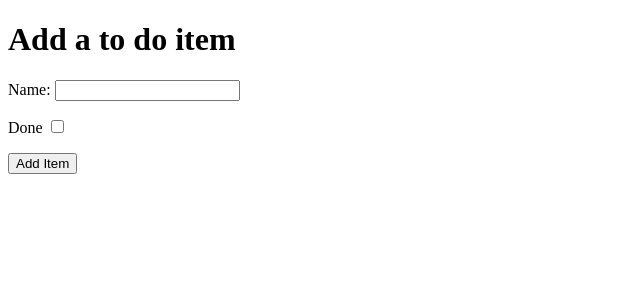
After one commit to markj0hnst0n/hello-django-code-inst, a Django app: page /add in a window 1280 px wide. The commit adds this page. Shown: the top 300 px of the page, without its empty margins (0-640 px from the left). Run offline with Django 3.2, Linux system fonts and the light colour scheme.

Commit message:
folloed as far as the forms video

```diff
--- a/django_todo/urls.py
+++ b/django_todo/urls.py
@@ -15,9 +15,10 @@ Including another URLconf
 """
 from django.contrib import admin
 from django.urls import path
-from todo.views import get_todo_list
+from todo.views import get_todo_list, add_item
 
 urlpatterns = [
     path('admin/', admin.site.urls),
-    path('', get_todo_list, name='get_todo_list')
+    path('', get_todo_list, name='get_todo_list'),
+    path('add', add_item, name='add')
 ]
--- a/todo/models.py
+++ b/todo/models.py
@@ -1,6 +1,8 @@
 from django.db import models
 
 # Create your models here.
+
+
 class Item(models.Model):
     name = models.CharField(max_length=50, null=False, blank=False)
     done = models.BooleanField(null=False, blank=False, default=False)
--- /dev/null
+++ b/todo/templates/todo/add_item.html
@@ -0,0 +1,31 @@
+<!DOCTYPE html>
+<html lang="en">
+<head>
+    <meta charset="UTF-8">
+    <meta name="viewport" content="width=<device-width>, initial-scale=1.0">
+    <title>Document</title>
+</head>
+<body>
+    <h1>Add a to do item</h1>
+    <form method="POST" action="add">
+        {% csrf_token %}
+        <div>
+            <p>
+                <label for="id_name">Name:</label>
+                <input type="text" name="item_name" id="id_name" />
+            </p>
+        </div>
+        <div>
+            <p>
+                <label for="id_done">Done</label>
+                <input type="checkbox" name="done" id="id_done" />
+            </p>
+        </div>
+        <div>
+            <p>
+                <button type="submit">Add Item</button>
+            </p>
+        </div>
+    </form>
+</body>
+</html>
--- a/todo/views.py
+++ b/todo/views.py
@@ -1,4 +1,20 @@
-from django.shortcuts import render
+from django.shortcuts import render, redirect
+from .models import Item
 # Create your views here.
+
+
 def get_todo_list(request):
-    return render(request, 'todo/todo_list.html')
+    items = Item.objects.all()
+    context = {
+        'items': items
+    }
+    return render(request, 'todo/todo_list.html', context)
+
+
+def add_item(request):
+    if request.method == "POST":
+        name = request.POST.get('item_name')
+        done = "done" in request.POST
+        Item.objects.create(name=name, done=done)
+        return redirect('get_todo_list')
+    return render(request, 'todo/add_item.html')
```
Also changed, not shown: todo/templates/todo/todo_list.html (+15 -1 lines), db.sqlite3, todo/admin.py (line endings or trailing spaces).
